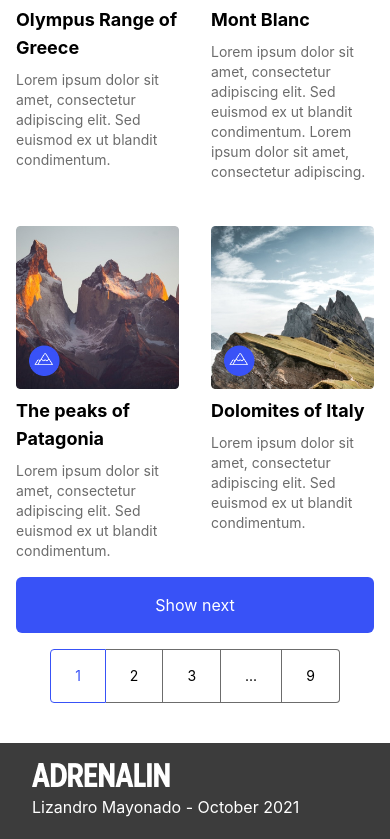
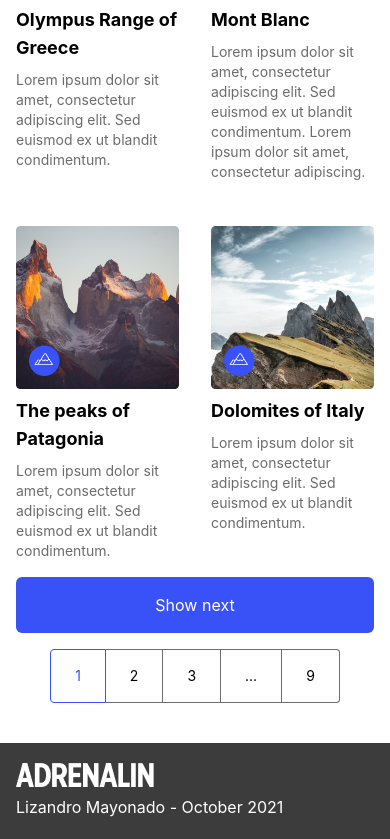
Before and after one commit to Mayonado/adrenalin-web, a React (Create React App) app: page / in a window 390 px wide. Shown: the part 1409-2248 px from the top of the page. Built offline with nearby package versions, Linux system fonts and the light colour scheme.

Commit message:
update: padding on small screensize

```diff
--- a/src/components/Footer/Footer.js
+++ b/src/components/Footer/Footer.js
@@ -10,7 +10,7 @@ const Footer = () => {
       <div className="flex w-2/6 text-white justify-end">
         Front-end developer test page - October 2021
       </div> */}
-      <div className="flex flex-col sm:flex-row sm:container px-8 sm:px-8 md:px-8 lg:px-8 xl:px-0">
+      <div className="flex flex-col sm:flex-row sm:container px-4 sm:px-4 md:px-4 lg:px-4 xl:px-0">
         <div className="w-full sm:w-6/12 py-1">
           <img src={whiteLogo} alt="White Logo" />
         </div>
--- a/src/hoc/Layout/Layout.js
+++ b/src/hoc/Layout/Layout.js
@@ -6,7 +6,7 @@ const Layout = ({ children }) => {
   return (
     <div className="flex flex-col justify-between h-screen w-full">
       <Nav />
-      <div className="px-4 sm:px-8 md:px-8 lg:px-8 xl:px-0 sm:container w-full py-8 m-auto">
+      <div className="px-4 sm:px-4 md:px-8 lg:px-8 xl:px-0 sm:container w-full py-8 m-auto">
         {children}
       </div>
       <Footer />
```
